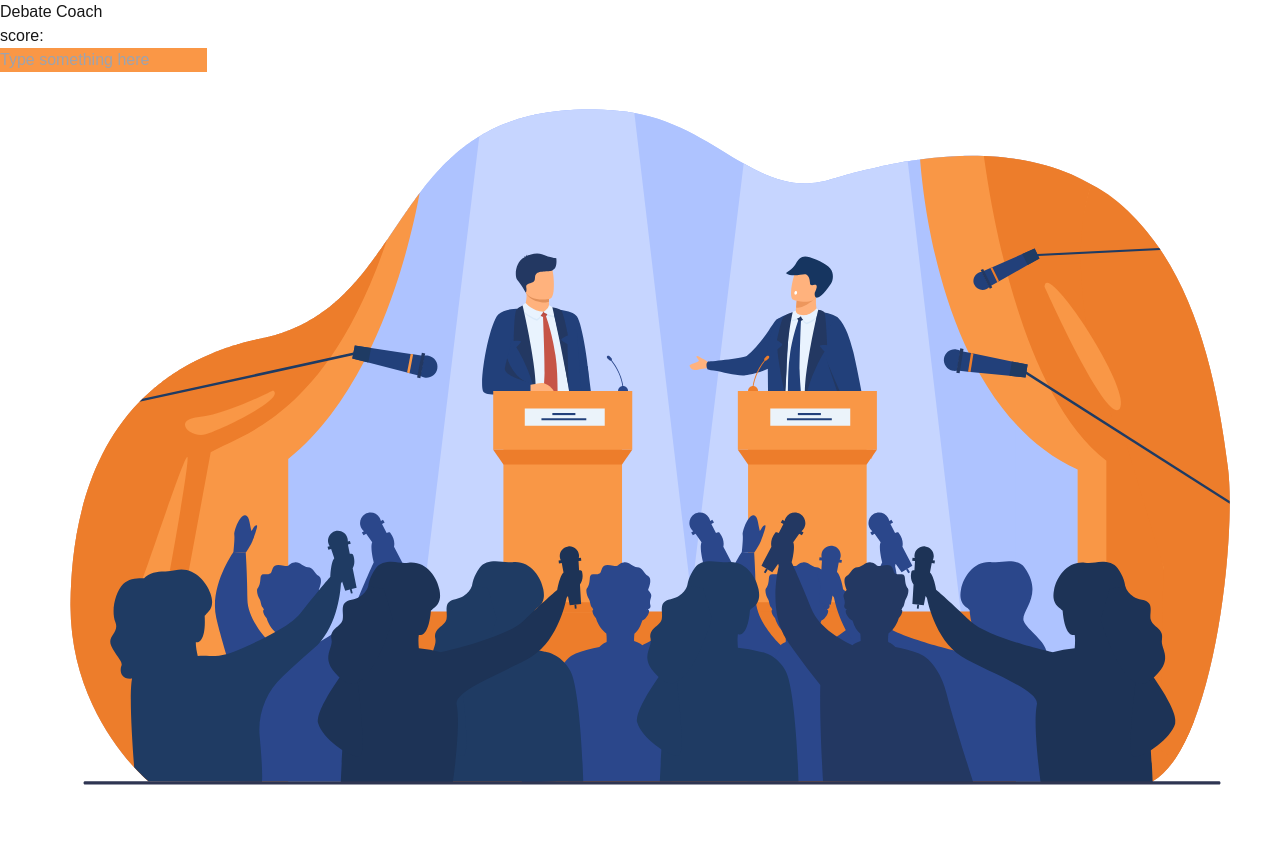
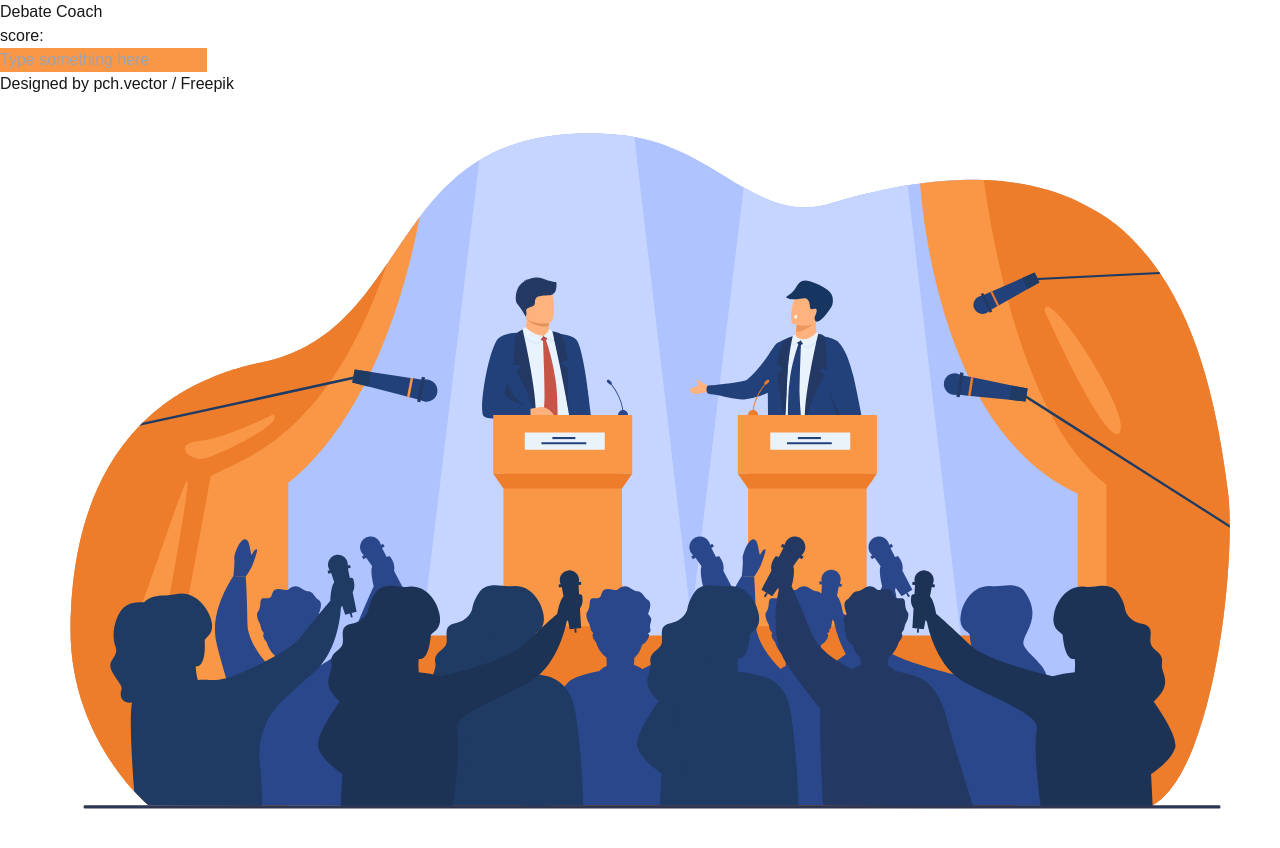
Before and after one commit to maria-nastase/ArguMentor, a Next.js app in the folder debate/: page / in a window 1280 px wide. Shown: the top 848 px of the page. Built offline with nearby package versions, Linux system fonts and the light colour scheme.

Commit message:
credit the creator + set z-index

```diff
--- a/debate/src/app/components/BGImage.tsx
+++ b/debate/src/app/components/BGImage.tsx
@@ -2,7 +2,7 @@ import Image from "next/image";
 
 export default function BGImage() {
     return (<img
-        className="w-full h-full"
+        className="w-full h-full absolute top:0 left:0 z-[-100]"
         src="/8533.svg"
         alt="Debating characters"
     />);
--- a/debate/src/app/page.tsx
+++ b/debate/src/app/page.tsx
@@ -6,7 +6,7 @@ import { useState } from 'react';
 import BGImage from './components/BGImage';
 
 
-export default function Home(){
+export default function Home() {
   return (
     <div className="grid grid-rows-[20px_1fr_20px] items-center justify-items-center min-h-screen p-8 pb-20 gap-16 sm:p-20 font-[family-name:var(--font-geist-sans)]">
       <AppStateProvider>
@@ -14,10 +14,11 @@ export default function Home(){
           <h1>Debate Coach</h1>
           <ResponseLog></ResponseLog>
           <GPTInput></GPTInput>
-          <BGImage></BGImage>
         </main>
         <footer className="row-start-3 flex gap-6 flex-wrap items-center justify-center">
+          <a href="http://www.freepik.com">Designed by pch.vector / Freepik</a>
         </footer>
+        <BGImage></BGImage>
       </AppStateProvider>
     </div >
   );
```
